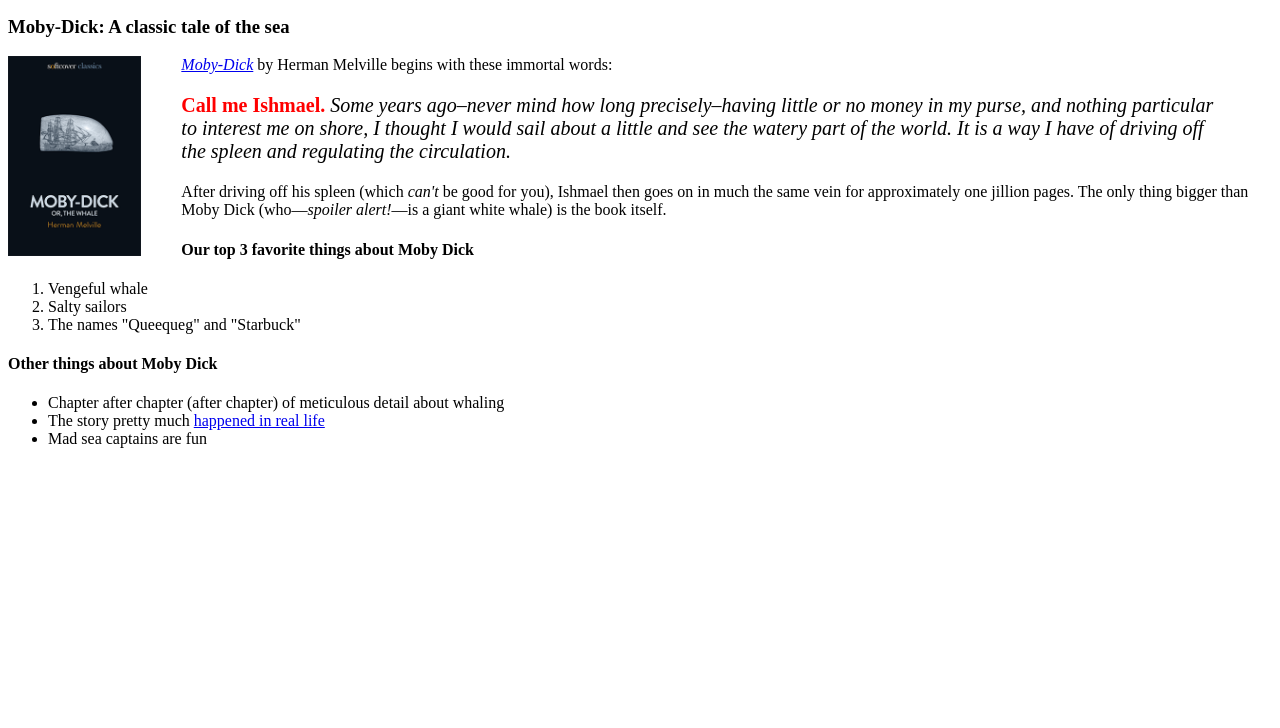
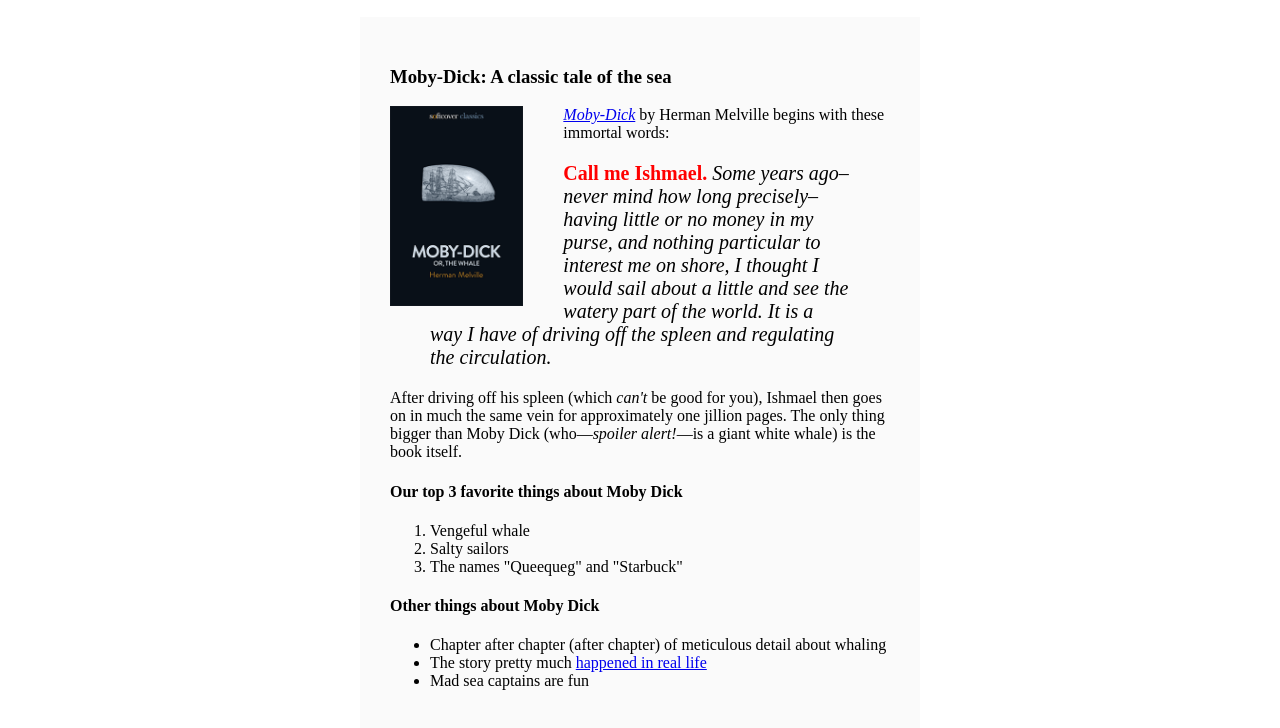
Before and after one commit to alesiong/sample_website, a plain HTML site: page moby_dick.html in a window 1280 px wide. Shown: the part 610-1338 px from the top of the page. Before the commit the page ends 1074 px from the top, so only its background shows below. Drawn offline with Linux system fonts and the light colour scheme.

Commit message:
style report

```diff
--- a/moby_dick.html
+++ b/moby_dick.html
@@ -37,7 +37,8 @@
       style="display: block; margin: 0 auto;" />
     </a>
 
-    <div>
+    <div style="width: 500px; margin: 20px auto; padding: 30px;
+    background-color: #fafafa">
 
       <h3>Moby-Dick: A classic tale of the sea</h3>
 
```
